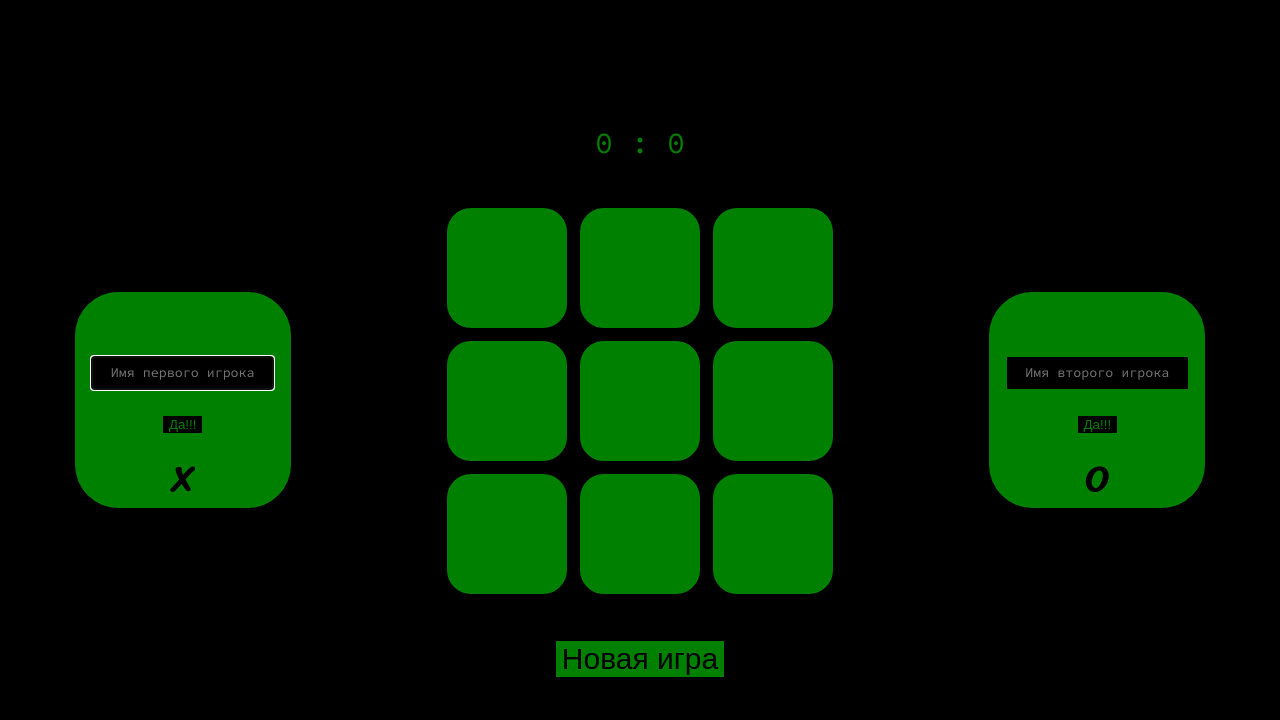
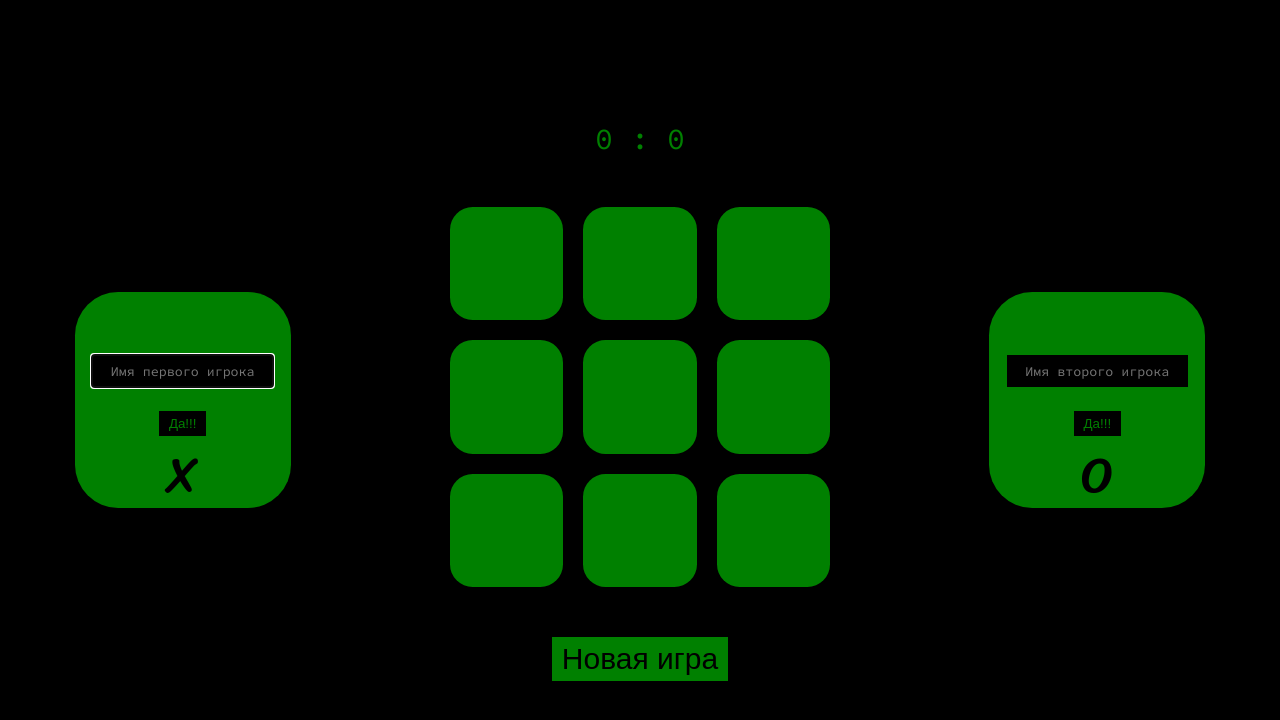
Before and after one commit to TarIvAl/Tic-Tac-Toe, a plain HTML site: page index.html in a window 1280 px wide. Drawn offline with Linux system fonts and the light colour scheme.

Commit message:
Bugs fixing

```diff
--- a/index.html
+++ b/index.html
@@ -16,7 +16,7 @@
                 <button class="player__form-button">Да!!!</button>
             <!-- </form> -->
             <p class="player__name" hidden></p>
-            <p class="player__operator">x</p>
+            <p class="player__operator">X</p>
             <p class="player__status" hidden>Ваша очередь</p>
         </div>
         <div class="wrapper">
@@ -42,7 +42,7 @@
                 <button class="player__form-button">Да!!!</button>
             <!-- </form> -->
             <p class="player__name" hidden></p>
-            <p class="player__operator">o</p>
+            <p class="player__operator">O</p>
             <p class="player__status" hidden>Ваша очередь</p>
         </div>
     </div>
--- a/main.js
+++ b/main.js
@@ -175,6 +175,7 @@ function playOn(){
                         status[1].hidden = !status[1].hidden;
                     }
                     if(counters[0] + counters[1] === 9 && !endGame){
+                        endGame = true;
                         resetButton.focus();
                         status[0].hidden = false;
                         status[1].hidden = false;
--- a/scss/style.scss
+++ b/scss/style.scss
@@ -22,6 +22,7 @@ body, html{
 button {
     border-width: 0;
     text-align: center;
+    padding: 5px 10px;
 }
 .container {
     width: 100vw;
@@ -92,15 +93,13 @@ button {
     align-items: center;
     justify-items: center;
     &__cell{
-        display: table-cell;
         text-align: center;
-        vertical-align: middle;
-        width: 90%;
-        height: 90%;
+        width: 85%;
+        height: 85%;
         background-color: $main-color;
         border-radius: $border-radius;
-        font-size: 21vmin;
-        line-height: 11vmin;
+        font-size: 10vmin;
+        line-height: 14vmin;
         user-select: none;
         font-family: $font-operators;
     }
```
Also changed, not shown: css/style.css.
